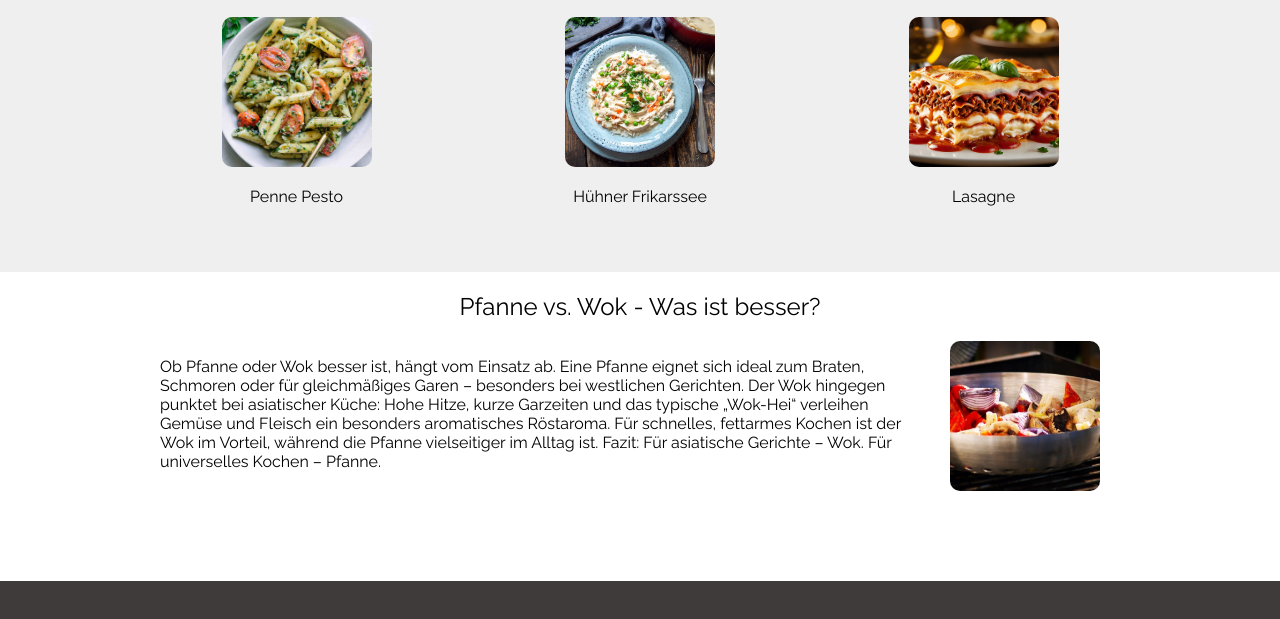
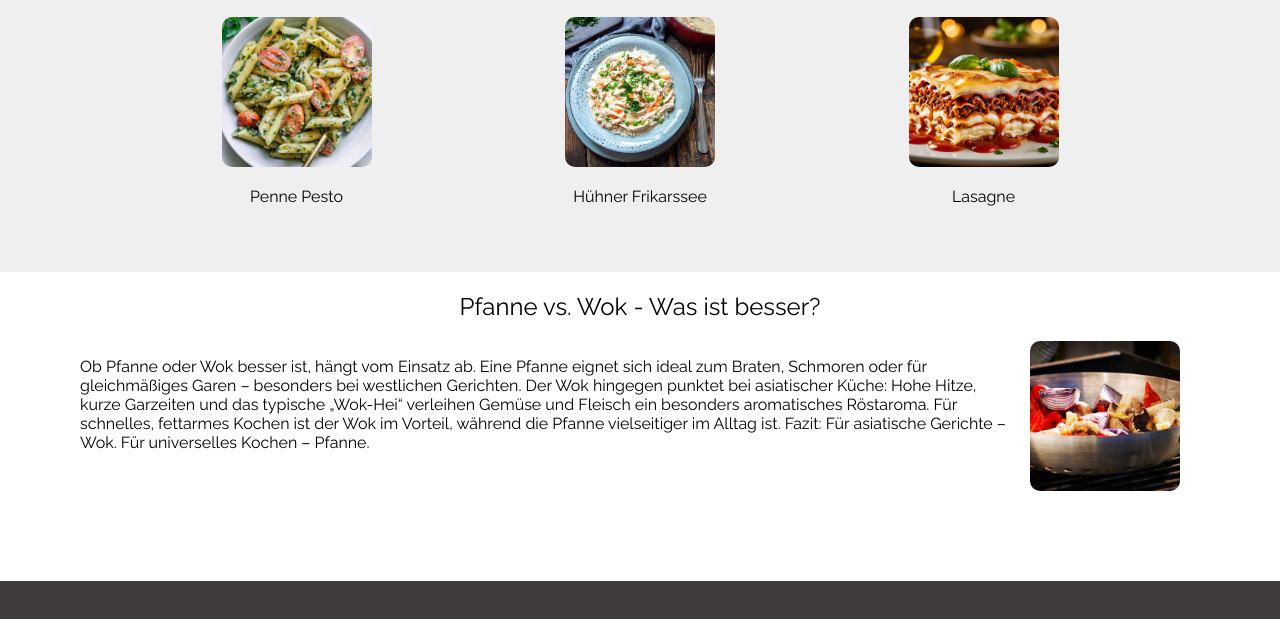
Before and after one commit to K1111n/Kochwelt, a plain HTML site: page index.html in a window 1280 px wide. Shown: the part 459-1078 px from the top of the page. Drawn offline with Linux system fonts and the light colour scheme.

Commit message:
abstände

```diff
--- a/index.html
+++ b/index.html
@@ -54,7 +54,6 @@
       </nav>
     </div>
 
-    <div class="all-but-header-footer">
     <section class="rdt max-width">
       <img
         class="rezeptdestagesimg"
@@ -74,8 +73,8 @@
         <a href="./pesto.html"><button>Rezept Öffnen</button></a>
       </div>
     </section>
-
-      <section class="dishsection max-width">
+    <section class="background-max-width">
+      <div class="dishsection max-width">
         <h2 class="textalgin">Lust auf was Neues?</h2>
 
         <div class="dishes">
@@ -110,6 +109,7 @@
             <h3>Lasagne</h3>
           </div>
         </div>
+      </div>
     </section>
 
     <section class="pvwmain max-width">
@@ -118,8 +118,8 @@
       <div class="pvw">
         <p>
           Ob Pfanne oder Wok besser ist, hängt vom Einsatz ab. Eine Pfanne
-            eignet sich ideal zum Braten, Schmoren oder für gleichmäßiges Garen
-            – besonders bei westlichen Gerichten. Der Wok hingegen punktet bei
+          eignet sich ideal zum Braten, Schmoren oder für gleichmäßiges Garen –
+          besonders bei westlichen Gerichten. Der Wok hingegen punktet bei
           asiatischer Küche: Hohe Hitze, kurze Garzeiten und das typische
           „Wok-Hei“ verleihen Gemüse und Fleisch ein besonders aromatisches
           Röstaroma. Für schnelles, fettarmes Kochen ist der Wok im Vorteil,
@@ -133,7 +133,6 @@
         />
       </div>
     </section>
-    </div>
     <footer></footer>
   </body>
 </html>
--- a/styles.css
+++ b/styles.css
@@ -1,7 +1,6 @@
 .all-but-header-footer{
   max-width: 1920px;
   margin: 0 auto;
-  width:100vw;
 }
 main {
   padding: 3rem;
@@ -176,6 +175,7 @@ td {
   display: flex;
   flex-direction: column;
   align-items: center;
+  padding-top:50px;
 }
 
 .contact-form {
@@ -317,8 +317,13 @@ body {
   padding-right: 3rem;
   display: flex;
   flex-direction: column;
+  padding-bottom: 50px;
+}
+.background-max-width{
+
   background-color: #efefef;
-  padding-bottom: 50px;
+  width:100%;
+
 }
 
 h2 {
@@ -369,8 +374,8 @@ h3 {
 }
 
 .pvwmain {
-  padding-left: 10rem;
-  padding-right: 10rem;
+  padding-left: 5rem;
+  padding-right: 5rem;
 }
 
 .resp_menu_box {
```
Lines whose indentation alone changed are shown as unchanged.
